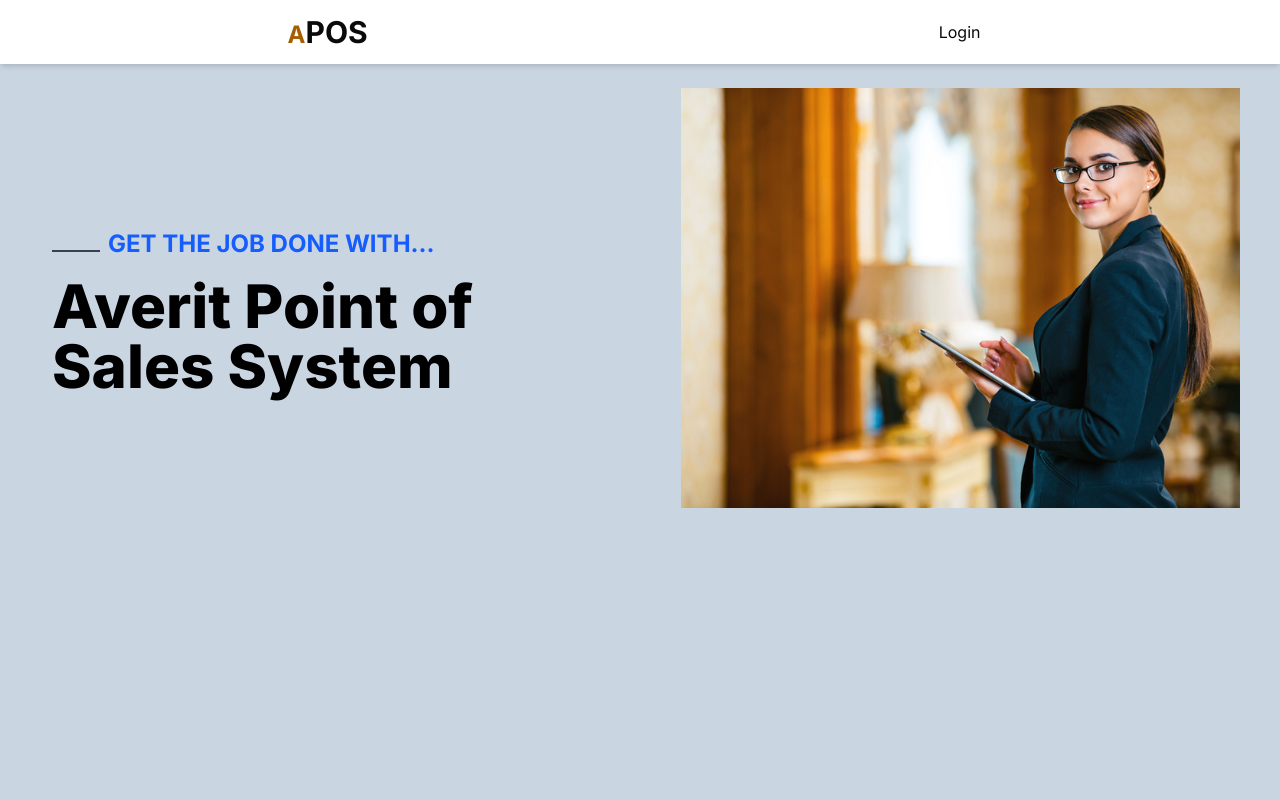
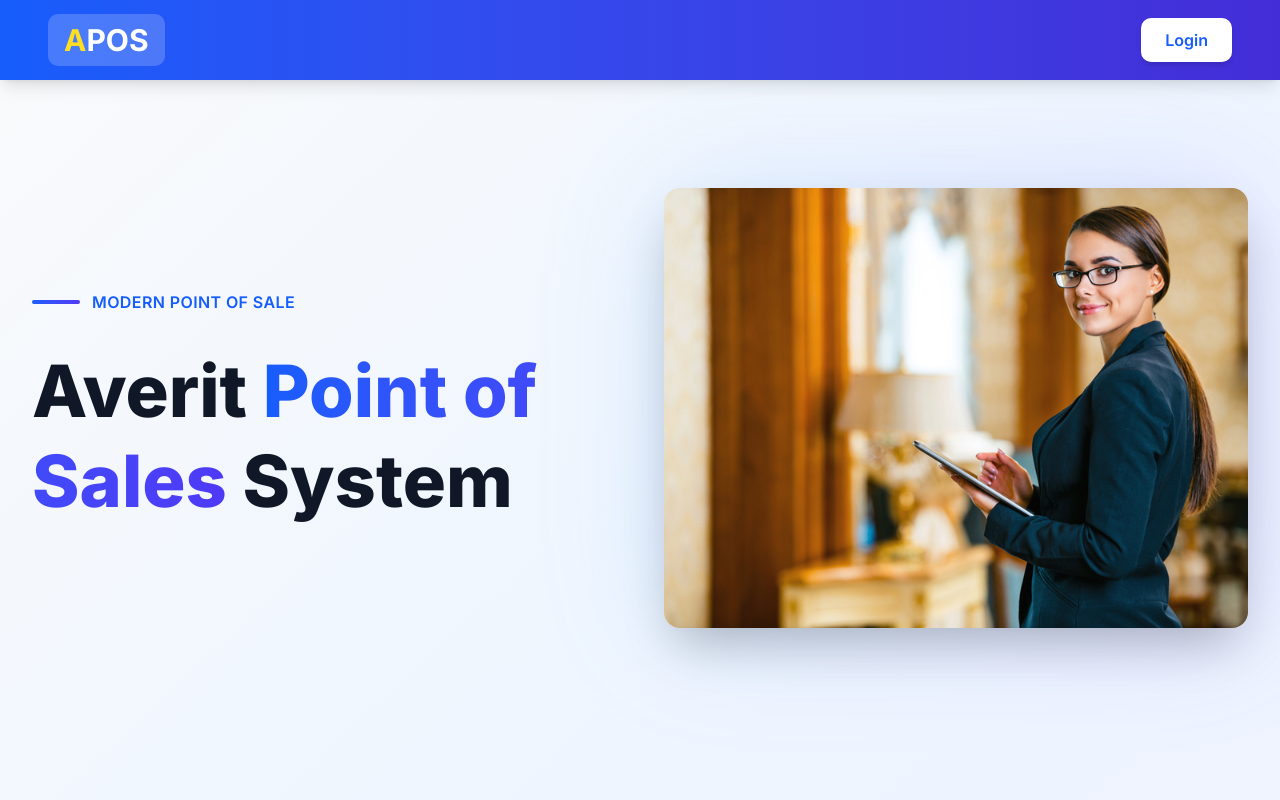
Before and after one commit to Verere/APOS, a Next.js app: page / in a window 1280 px wide. Shown: the top 800 px of the page. Built offline with nearby package versions, Linux system fonts and the light colour scheme; what @radix-ui/themes would draw is missing.

Commit message:
stock total update

```diff
--- a/src/app/page.js
+++ b/src/app/page.js
@@ -1,39 +1,149 @@
 import MainNav from "@/components/mainNav";
+import { ShoppingCart, BarChart3, Users, Package, TrendingUp, Shield } from "lucide-react";
 
 export default function Home() {
   return (
     <>
-    <section className="relative">
     <MainNav/>
-    </section>
-    <section className="relative w-full h-full min-h-screen pb-10" >
-    <div className="w-full h-full relative ">
-      <div className="flex flex-col lg:flex-row gap-6 p-3 items-center">
-        <section className="w-full lg:w-1/2 flex flex-col px-3 py-3 lg:p-10 order-2 lg:order-1">
-          <div className="w-full flex justify-center align-middle flex-col h-auto lg:pt-7">
-            <span className="flex space-x-2 items-end">
-              <span className="block w-12 mb-2 dark:border-white border-b-2 border-gray-700"></span>
-              <span className="text-xl md:text-2xl font-bold dark:text-white text-blue-600 uppercase">
-                Get the Job done with...
+    <main className="relative w-full min-h-screen bg-gradient-to-br from-gray-50 via-blue-50 to-indigo-50">
+      {/* Hero Section */}
+      <section className="relative w-full min-h-screen flex items-center pt-20 sm:pt-24 pb-12 sm:pb-20">
+        <div className="max-w-7xl mx-auto px-4 sm:px-6 lg:px-8 w-full">
+          <div className="flex flex-col lg:flex-row gap-8 lg:gap-12 items-center">
+            {/* Content */}
+            <div className="w-full lg:w-1/2 flex flex-col space-y-6 sm:space-y-8 order-2 lg:order-1">
+              <div className="flex items-center gap-3">
+                <div className="h-1 w-12 bg-gradient-to-r from-blue-600 to-indigo-600 rounded-full"></div>
+                <span className="text-sm sm:text-base font-semibold text-blue-600 uppercase tracking-wide">
+                  Modern Point of Sale
                 </span>
-            </span>
-            <h1 className="text-3xl md:text-4xl lg:text-6xl dark:text-white mt-4 text-black font-extrabold">
-              Averit Point of Sales System
+              </div>
+
+              <h1 className="text-4xl sm:text-5xl lg:text-6xl xl:text-7xl font-extrabold text-gray-900 leading-tight">
+                Averit <span className="text-transparent bg-clip-text bg-gradient-to-r from-blue-600 to-indigo-600">Point of Sales</span> System
               </h1>
+
+              {/* <p className="text-base sm:text-lg lg:text-xl text-gray-600 leading-relaxed max-w-xl">
+                Streamline your business operations with our powerful, intuitive POS system. Manage sales, inventory, and customers all in one place.
+              </p>
+
+              <div className="flex flex-col sm:flex-row gap-4 pt-4">
+                <a href="/login" className="px-6 sm:px-8 py-3 sm:py-4 bg-gradient-to-r from-blue-600 to-indigo-600 hover:from-blue-700 hover:to-indigo-700 text-white font-semibold rounded-xl transition-all shadow-lg hover:shadow-xl text-center text-sm sm:text-base">
+                  Get Started
+                </a>
+                <a href="#features" className="px-6 sm:px-8 py-3 sm:py-4 bg-white hover:bg-gray-50 text-blue-600 font-semibold rounded-xl transition-all shadow-md hover:shadow-lg border-2 border-blue-600 text-center text-sm sm:text-base">
+                  Learn More
+                </a>
+              </div> */}
             </div>
-        </section>
-        <section className="relative w-full lg:w-1/2 flex items-center justify-center order-1 lg:order-2 px-3 py-3">
-        <picture>
+
+            {/* Image */}
+            <div className="w-full lg:w-1/2 order-1 lg:order-2">
+              <div className="relative">
+                <div className="absolute inset-0 bg-gradient-to-r from-blue-400 to-indigo-500 rounded-3xl blur-3xl opacity-20"></div>
                 <img
                   src="/htimg.jpg"
-            alt="Hero"
-            className="w-full h-auto max-h-[420px] object-contain z-10"
+                  alt="Averit POS System"
+                  className="relative w-full h-auto max-h-[500px] object-contain rounded-2xl shadow-2xl"
                 />
-            </picture>
-        </section>
+              </div>
+            </div>
           </div>
         </div>
       </section>
+
+      {/* Features Section */}
+      <section id="features" className="relative w-full py-16 sm:py-20 lg:py-24 bg-white">
+        <div className="max-w-7xl mx-auto px-4 sm:px-6 lg:px-8">
+          {/* <div className="text-center mb-12 sm:mb-16">
+            <h2 className="text-3xl sm:text-4xl lg:text-5xl font-extrabold text-gray-900 mb-4">
+              Powerful Features
+            </h2>
+            <p className="text-base sm:text-lg text-gray-600 max-w-2xl mx-auto">
+              Everything you need to run your business efficiently
+            </p>
+          </div> */}
+
+          <div className="grid grid-cols-1 sm:grid-cols-2 lg:grid-cols-3 gap-6 sm:gap-8">
+            {/* Feature Cards */}
+            {/* <div className="bg-gradient-to-br from-blue-50 to-indigo-50 p-6 sm:p-8 rounded-2xl shadow-lg hover:shadow-xl transition-all border border-blue-100">
+              <div className="bg-gradient-to-r from-blue-600 to-indigo-600 w-12 h-12 sm:w-14 sm:h-14 rounded-xl flex items-center justify-center mb-4 sm:mb-6">
+                <ShoppingCart className="w-6 h-6 sm:w-7 sm:h-7 text-white" />
+              </div>
+              <h3 className="text-xl sm:text-2xl font-bold text-gray-900 mb-3">Sales Management</h3>
+              <p className="text-sm sm:text-base text-gray-600 leading-relaxed">
+                Process transactions quickly and efficiently with our intuitive interface
+              </p>
+            </div> */}
+
+            {/* <div className="bg-gradient-to-br from-green-50 to-emerald-50 p-6 sm:p-8 rounded-2xl shadow-lg hover:shadow-xl transition-all border border-green-100">
+              <div className="bg-gradient-to-r from-green-600 to-emerald-600 w-12 h-12 sm:w-14 sm:h-14 rounded-xl flex items-center justify-center mb-4 sm:mb-6">
+                <Package className="w-6 h-6 sm:w-7 sm:h-7 text-white" />
+              </div>
+              <h3 className="text-xl sm:text-2xl font-bold text-gray-900 mb-3">Inventory Control</h3>
+              <p className="text-sm sm:text-base text-gray-600 leading-relaxed">
+                Track stock levels in real-time and get alerts for low inventory
+              </p>
+            </div>
+             */}
+            {/* <div className="bg-gradient-to-br from-purple-50 to-pink-50 p-6 sm:p-8 rounded-2xl shadow-lg hover:shadow-xl transition-all border border-purple-100">
+              <div className="bg-gradient-to-r from-purple-600 to-pink-600 w-12 h-12 sm:w-14 sm:h-14 rounded-xl flex items-center justify-center mb-4 sm:mb-6">
+                <Users className="w-6 h-6 sm:w-7 sm:h-7 text-white" />
+              </div>
+              <h3 className="text-xl sm:text-2xl font-bold text-gray-900 mb-3">Customer Management</h3>
+              <p className="text-sm sm:text-base text-gray-600 leading-relaxed">
+                Build lasting relationships with comprehensive customer data
+              </p>
+            </div> */}
+
+            {/* <div className="bg-gradient-to-br from-orange-50 to-red-50 p-6 sm:p-8 rounded-2xl shadow-lg hover:shadow-xl transition-all border border-orange-100">
+              <div className="bg-gradient-to-r from-orange-600 to-red-600 w-12 h-12 sm:w-14 sm:h-14 rounded-xl flex items-center justify-center mb-4 sm:mb-6">
+                <BarChart3 className="w-6 h-6 sm:w-7 sm:h-7 text-white" />
+              </div>
+              <h3 className="text-xl sm:text-2xl font-bold text-gray-900 mb-3">Analytics & Reports</h3>
+              <p className="text-sm sm:text-base text-gray-600 leading-relaxed">
+                Make data-driven decisions with comprehensive reporting tools
+              </p>
+            </div> */}
+
+            {/* <div className="bg-gradient-to-br from-teal-50 to-cyan-50 p-6 sm:p-8 rounded-2xl shadow-lg hover:shadow-xl transition-all border border-teal-100">
+              <div className="bg-gradient-to-r from-teal-600 to-cyan-600 w-12 h-12 sm:w-14 sm:h-14 rounded-xl flex items-center justify-center mb-4 sm:mb-6">
+                <TrendingUp className="w-6 h-6 sm:w-7 sm:h-7 text-white" />
+              </div>
+              <h3 className="text-xl sm:text-2xl font-bold text-gray-900 mb-3">Growth Tracking</h3>
+              <p className="text-sm sm:text-base text-gray-600 leading-relaxed">
+                Monitor your business growth with real-time performance metrics
+              </p>
+            </div> */}
+
+            {/* <div className="bg-gradient-to-br from-indigo-50 to-blue-50 p-6 sm:p-8 rounded-2xl shadow-lg hover:shadow-xl transition-all border border-indigo-100">
+              <div className="bg-gradient-to-r from-indigo-600 to-blue-600 w-12 h-12 sm:w-14 sm:h-14 rounded-xl flex items-center justify-center mb-4 sm:mb-6">
+                <Shield className="w-6 h-6 sm:w-7 sm:h-7 text-white" />
+              </div>
+              <h3 className="text-xl sm:text-2xl font-bold text-gray-900 mb-3">Secure & Reliable</h3>
+              <p className="text-sm sm:text-base text-gray-600 leading-relaxed">
+                Enterprise-grade security to protect your business data
+              </p>
+            </div> */}
+          </div>
+        </div>
+      </section>
+
+      {/* CTA Section */}
+      <section className="relative w-full py-16 sm:py-20 lg:py-24 bg-gradient-to-r from-blue-600 to-indigo-700">
+        {/* <div className="max-w-4xl mx-auto px-4 sm:px-6 lg:px-8 text-center">
+          <h2 className="text-3xl sm:text-4xl lg:text-5xl font-extrabold text-white mb-4 sm:mb-6">
+            Ready to Transform Your Business?
+          </h2>
+          <p className="text-base sm:text-lg lg:text-xl text-blue-100 mb-8 sm:mb-10">
+            Join hundreds of businesses already using Averit POS
+          </p>
+          <a href="/login" className="inline-block px-8 sm:px-12 py-3 sm:py-4 bg-white hover:bg-gray-50 text-blue-600 font-bold rounded-xl transition-all shadow-xl hover:shadow-2xl text-sm sm:text-base lg:text-lg">
+            Get Started Today
+          </a>
+        </div> */}
+      </section>
+    </main>
     </>
   );
 }
--- a/src/components/mainNav/index.js
+++ b/src/components/mainNav/index.js
@@ -3,24 +3,23 @@ import { MdLogout } from "react-icons/md";
 
 const MainNav=()=>{
     return(
-        <div className=" flex w-full h-16 shadow-md justify-around items-center z-50 bg-white py-8 sm:px-2">
-            <div className="font-bold" >
-
-                <span className="text-yellow-700 text-2xl">A</span>
-                <span className="text-3xl">POS</span>
+        <nav className="fixed top-0 left-0 right-0 flex w-full h-16 sm:h-20 shadow-lg justify-between items-center z-50 bg-gradient-to-r from-blue-600 to-indigo-700 px-4 sm:px-6 lg:px-12">
+            <div className="font-bold flex items-center gap-2" >
+                <div className="bg-white/20 backdrop-blur-sm rounded-lg px-3 py-1.5 sm:px-4 sm:py-2">
+                    <span className="text-yellow-300 text-2xl sm:text-3xl">A</span>
+                    <span className="text-2xl sm:text-3xl text-white">POS</span>
                 </div>
+            </div>
             <div>
-                <div className="space-x-3 sm:space-x-1">
-                    {/* <Link href="/signup"><button className="py-2 px-3 focus:outline-none">register</button></Link> */}
-                    <Link href="/login"><button className="py-2 px-3 focus:outline-none">Login</button></Link>
-
-
+                <div className="flex items-center gap-2 sm:gap-4">
+                    <Link href="/login">
+                        <button className="px-4 py-2 sm:px-6 sm:py-2.5 bg-white hover:bg-gray-50 text-blue-600 font-semibold rounded-lg transition-all shadow-md hover:shadow-lg text-sm sm:text-base">
+                            Login
+                        </button>
+                    </Link>
                 </div>
-
-
-
             </div>
-        </div>
+        </nav>
     )
 }
 export default MainNav
```
Lines whose indentation alone changed are shown as unchanged.
